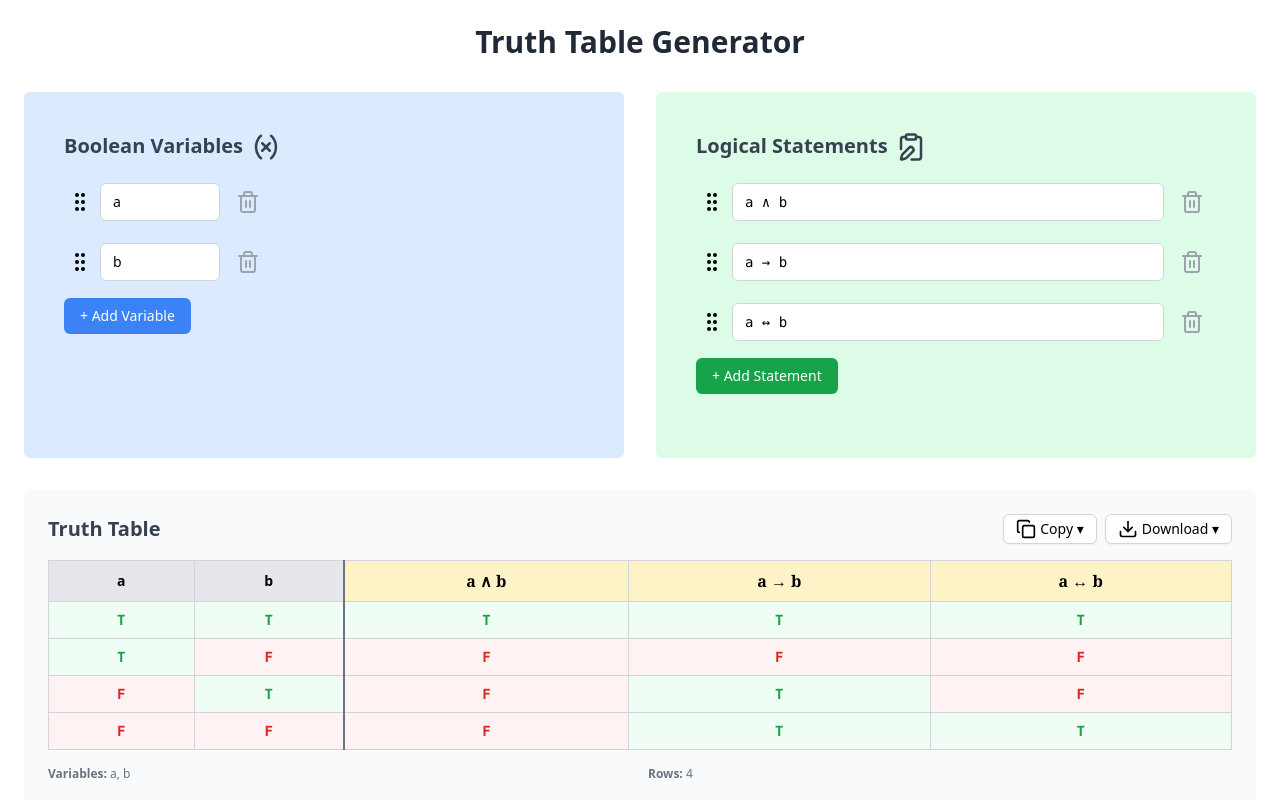
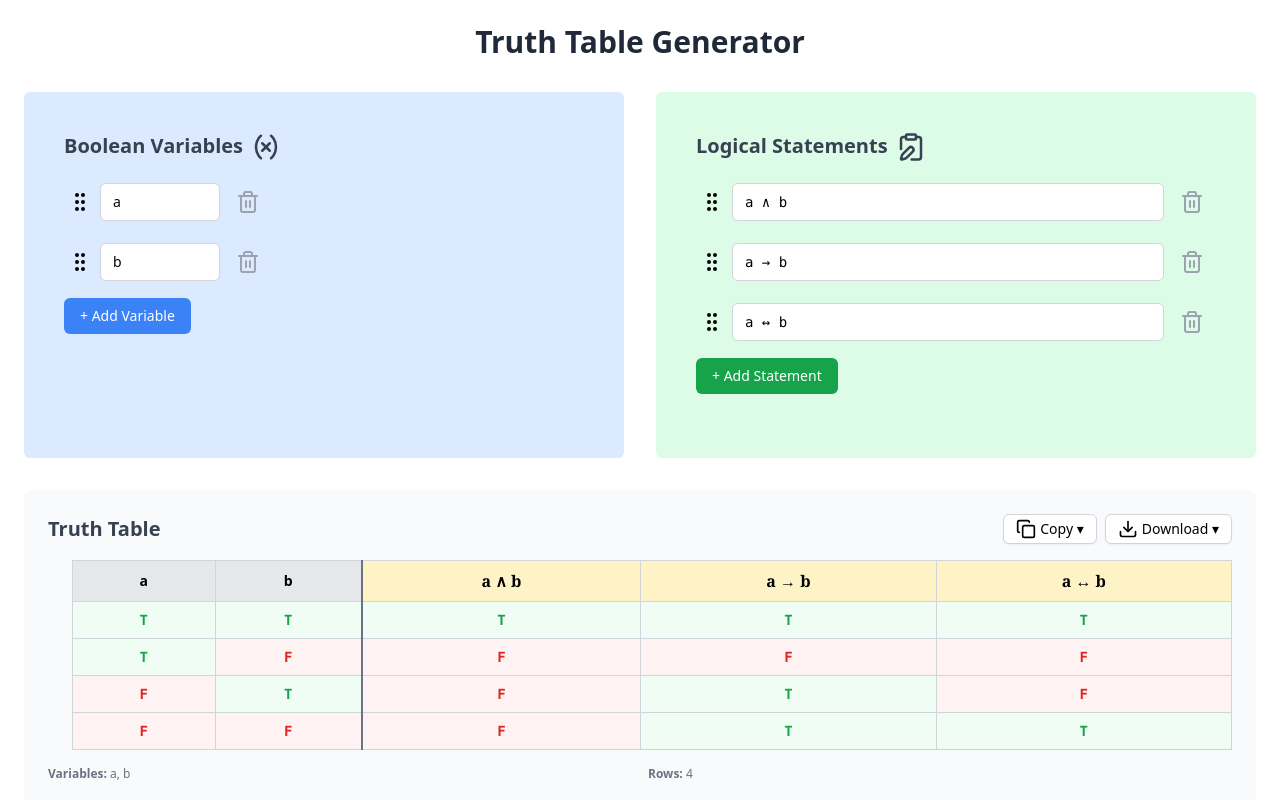
Before and after one commit to arjbarber/truth-table-generator, a React (Create React App) app: page / in a window 1280 px wide. Shown: the top 800 px of the page. Built offline with nearby package versions, Linux system fonts and the light colour scheme.

Commit message:
added row moving, just need to add reset button

```diff
--- a/src/components/TruthTable.js
+++ b/src/components/TruthTable.js
@@ -1,13 +1,151 @@
 import React, { useState, useRef, useEffect } from "react";
 import { convertToSymbols } from "../utils/autoCorrect";
-import { Download, Copy, EyeOff } from "lucide-react";
+import { Download, Copy, EyeOff, GripVertical } from "lucide-react";
+import {
+  DndContext,
+  closestCenter,
+  KeyboardSensor,
+  PointerSensor,
+  useSensor,
+  useSensors,
+} from '@dnd-kit/core';
+import {
+  arrayMove,
+  SortableContext,
+  sortableKeyboardCoordinates,
+  verticalListSortingStrategy,
+} from '@dnd-kit/sortable';
+import {
+  useSortable,
+} from '@dnd-kit/sortable';
+import { CSS } from '@dnd-kit/utilities';
 
-const TruthTable = ({ truthTable, variables, statements, onDropdownSelect }) => {
+// Sortable Row Component
+const SortableRow = ({ row, variables, statements, hiddenRows, hideRow, index }) => {
+  const {
+    attributes,
+    listeners,
+    setNodeRef,
+    transform,
+    transition,
+    isDragging,
+  } = useSortable({ id: row.id });
+
+  const style = {
+    transform: CSS.Transform.toString(transform),
+    transition,
+    opacity: isDragging ? 0.5 : 1,
+  };
+
+  if (hiddenRows.includes(row.id)) {
+    return null;
+  }
+
+  return (
+    <tr
+      ref={setNodeRef}
+      style={style}
+      className="relative group odd:bg-white even:bg-gray-50"
+    >
+      {row.values.map((value, cellIndex) => (
+        <td
+          key={`val-${cellIndex}`}
+          className={`relative border border-gray-300 px-3 py-2 text-center ${
+            value ? "bg-green-50" : "bg-red-50"
+          } ${cellIndex === variables.length - 1 ? "border-r-2 border-r-gray-500" : ""}`}
+        >
+          {/* Drag Handle - only in first cell, positioned outside */}
+          {cellIndex === 0 && (
+            <div
+              {...attributes}
+              {...listeners}
+              className="absolute -left-6 top-1/2 transform -translate-y-1/2 opacity-0 group-hover:opacity-100 bg-gray-200/90 rounded p-1 cursor-grab active:cursor-grabbing transition-opacity duration-200 z-20"
+              title="Drag to reorder row"
+            >
+              <GripVertical size={16} className="text-gray-600" />
+            </div>
+          )}
+
+          <span
+            className={`font-mono font-bold ${
+              value ? "text-green-600" : "text-red-600"
+            }`}
+          >
+            {value ? "T" : "F"}
+          </span>
+
+          {/* Eye-off button (hover only, inside first cell, left side) */}
+          {cellIndex === 0 && (
+            <button
+              onClick={() => hideRow(row.id)}
+              className="absolute top-1 left-1 opacity-0 group-hover:opacity-100 bg-gray-200/80 rounded-full p-1 text-gray-600 hover:text-red-600 transition"
+              title="Hide Row"
+            >
+              <EyeOff size={14} />
+            </button>
+          )}
+        </td>
+      ))}
+      {row.results
+        .filter((result, cellIndex) => {
+          const statement = statements[cellIndex];
+          return statement && statement.trim();
+        })
+        .map((result, filteredIndex) => {
+          const originalIndex = statements.findIndex((statement, idx) => {
+            if (!statement || !statement.trim()) return false;
+            const filteredStatements = statements.filter(s => s && s.trim());
+            return filteredStatements[filteredIndex] === statement;
+          });
+
+          return (
+            <td
+              key={`res-${originalIndex}`}
+              className={`border border-gray-300 px-3 py-2 text-center ${
+                result === "Error"
+                  ? "bg-amber-50"
+                  : result
+                  ? "bg-green-50"
+                  : "bg-red-50"
+              } ${filteredIndex === 0 ? "border-l-0" : ""}`}
+            >
+              <span
+                className={`font-mono font-bold ${
+                  result === "Error"
+                    ? "text-red-600"
+                    : result
+                    ? "text-green-600"
+                    : "text-red-600"
+                }`}
+              >
+                {result === "Error" ? "ERR" : result ? "T" : "F"}
+              </span>
+            </td>
+          );
+        })}
+    </tr>
+  );
+};
+
+const TruthTable = ({ truthTable, variables, statements, onDropdownSelect, onTruthTableReorder }) => {
   const [openMenu, setOpenMenu] = useState(null);
   const [hiddenRows, setHiddenRows] = useState([]);
   const [rowLabels, setRowLabels] = useState({});
   const [searchQuery, setSearchQuery] = useState("");
+  const [orderedTruthTable, setOrderedTruthTable] = useState(truthTable);
   const menuRef = useRef(null);
+
+  const sensors = useSensors(
+    useSensor(PointerSensor),
+    useSensor(KeyboardSensor, {
+      coordinateGetter: sortableKeyboardCoordinates,
+    })
+  );
+
+  // Update ordered truth table when truthTable prop changes
+  useEffect(() => {
+    setOrderedTruthTable(truthTable);
+  }, [truthTable]);
 
   // Close dropdown if clicking outside
   useEffect(() => {
@@ -23,15 +161,32 @@ const TruthTable = ({ truthTable, variables, statements, onDropdownSelect }) =>
   // Build row labels (T, F, T) for search/unhide menu
   useEffect(() => {
     const labels = {};
-    truthTable.forEach((row) => {
+    orderedTruthTable.forEach((row) => {
       labels[row.id] = row.values.map((v) => (v ? "T" : "F")).join(", ");
     });
     setRowLabels(labels);
-  }, [truthTable]);
+  }, [orderedTruthTable]);
 
   if (truthTable.length === 0) {
     return null;
   }
+
+  const handleDragEnd = (event) => {
+    const { active, over } = event;
+
+    if (active.id !== over?.id) {
+      const oldIndex = orderedTruthTable.findIndex((item) => item.id === active.id);
+      const newIndex = orderedTruthTable.findIndex((item) => item.id === over.id);
+
+      const newOrder = arrayMove(orderedTruthTable, oldIndex, newIndex);
+      setOrderedTruthTable(newOrder);
+
+      // Call the callback to notify parent component of the new order
+      if (onTruthTableReorder) {
+        onTruthTableReorder(newOrder);
+      }
+    }
+  };
 
   const handleOptionClick = (menu, value) => {
     setOpenMenu(null);
@@ -51,6 +206,8 @@ const TruthTable = ({ truthTable, variables, statements, onDropdownSelect }) =>
   const unhideAllRows = () => {
     setHiddenRows([]);
   };
+
+  const visibleRows = orderedTruthTable.filter((row) => !hiddenRows.includes(row.id));
 
   return (
     <div className="bg-gray-50 p-6 rounded-lg">
@@ -198,8 +355,14 @@ const TruthTable = ({ truthTable, variables, statements, onDropdownSelect }) =>
         </div>
       </div>
 
-      {/* Table */}
-      <div className="overflow-x-auto" id='truth-table'>
+      {/* Table with drag and drop */}
+      <div className="overflow-x-auto relative" id='truth-table'>
+        <div className="pl-6">
+          <DndContext
+            sensors={sensors}
+            collisionDetection={closestCenter}
+            onDragEnd={handleDragEnd}
+          >
             <table className="w-full border-collapse text-sm border border-gray-300">
               <thead>
                 <tr className="bg-gray-200 font-semibold">
@@ -242,75 +405,23 @@ const TruthTable = ({ truthTable, variables, statements, onDropdownSelect }) =>
                 </tr>
               </thead>
               <tbody>
-            {truthTable
-              .filter((row) => !hiddenRows.includes(row.id))
-              .map((row) => (
-                <tr
+                <SortableContext items={visibleRows} strategy={verticalListSortingStrategy}>
+                  {visibleRows.map((row, index) => (
+                    <SortableRow
                       key={row.id}
-                  className="relative group odd:bg-white even:bg-gray-50"
-                >
-                  {row.values.map((value, index) => (
-                    <td
-                      key={`val-${index}`}
-                      className={`relative border border-gray-300 px-3 py-2 text-center ${
-                        value ? "bg-green-50" : "bg-red-50"
-                      } ${index === variables.length - 1 ? "border-r-2 border-r-gray-500" : ""}`}
-                    >
-                      <span
-                        className={`font-mono font-bold ${
-                          value ? "text-green-600" : "text-red-600"
-                        }`}
-                      >
-                        {value ? "T" : "F"}
-                      </span>
-
-                      {/* Eye-off button (hover only, inside first cell, left side) */}
-                      {index === 0 && (
-                        <button
-                          onClick={() => hideRow(row.id)}
-                          className="absolute top-1 left-1 opacity-0 group-hover:opacity-100 bg-gray-200/80 rounded-full p-1 text-gray-600 hover:text-red-600 transition"
-                          title="Hide Row"
-                        >
-                          <EyeOff size={14} />
-                        </button>
-                      )}
-                    </td>
+                      row={row}
+                      variables={variables}
+                      statements={statements}
+                      hiddenRows={hiddenRows}
+                      hideRow={hideRow}
+                      index={index}
+                    />
                   ))}
-                  {row.results
-                    .map((result, index) => {
-                      const statement = statements[index];
-                      if (!statement || !statement.trim()) return null;
-
-                      return (
-                        <td
-                          key={`res-${index}`}
-                          className={`border border-gray-300 px-3 py-2 text-center ${
-                            result === "Error"
-                              ? "bg-amber-50"
-                              : result
-                              ? "bg-green-50"
-                              : "bg-red-50"
-                          } ${index === statements.findIndex((s) => s && s.trim()) ? "border-l-0" : ""}`}
-                        >
-                          <span
-                            className={`font-mono font-bold ${
-                              result === "Error"
-                                ? "text-red-600"
-                                : result
-                                ? "text-green-600"
-                                : "text-red-600"
-                            }`}
-                          >
-                            {result === "Error" ? "ERR" : result ? "T" : "F"}
-                          </span>
-                        </td>
-                      );
-                    })
-                    .filter(Boolean)}
-                </tr>
-              ))}
+                </SortableContext>
               </tbody>
             </table>
+          </DndContext>
+        </div>
       </div>
 
       <div className="mt-4 text-xs text-gray-500 grid grid-cols-2 gap-4">
@@ -319,7 +430,7 @@ const TruthTable = ({ truthTable, variables, statements, onDropdownSelect }) =>
           {variables.join(", ")}
         </div>
         <div>
-          <span className="font-semibold">Rows:</span> {truthTable.length}
+          <span className="font-semibold">Rows:</span> {orderedTruthTable.length}
         </div>
       </div>
     </div>
```
Lines whose indentation alone changed are shown as unchanged.
